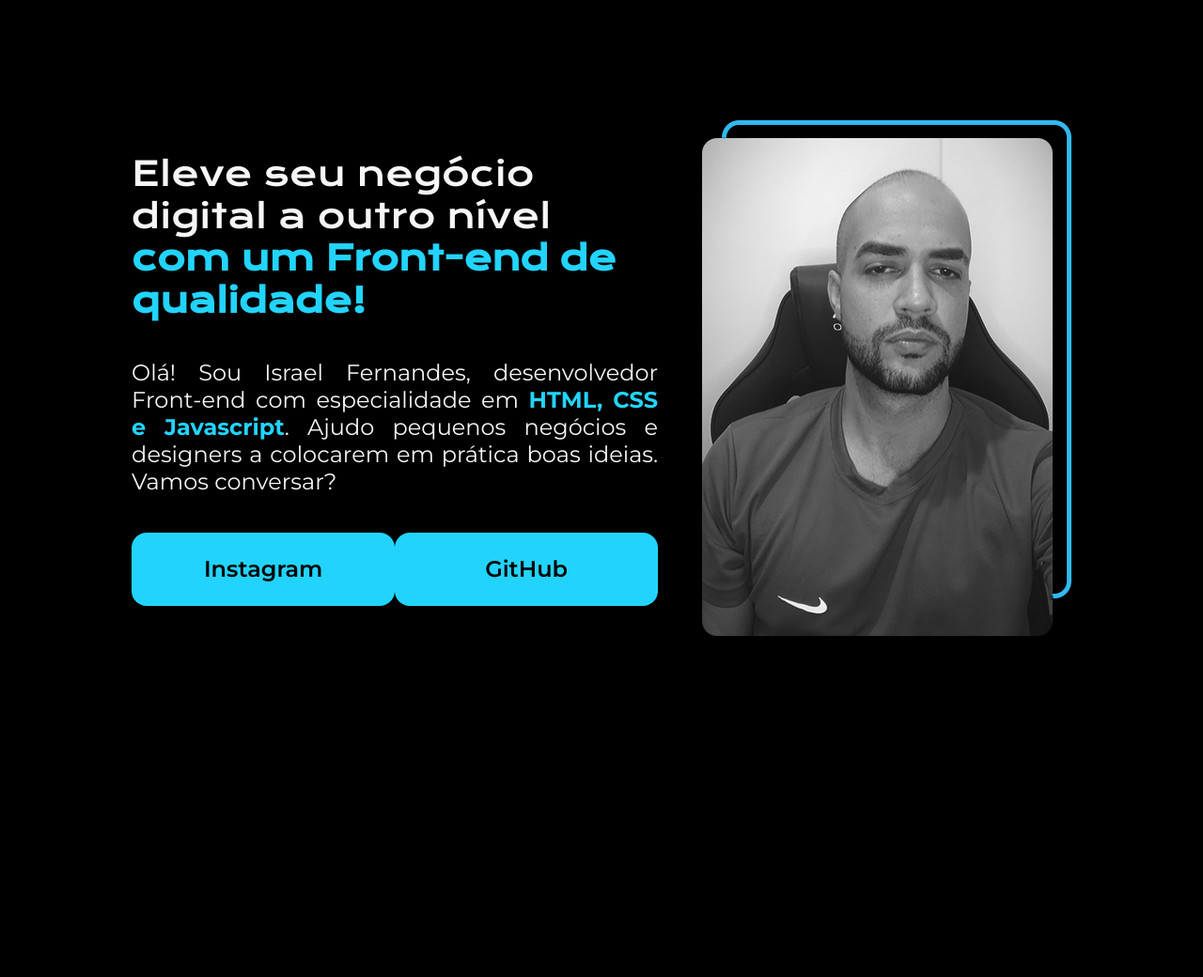
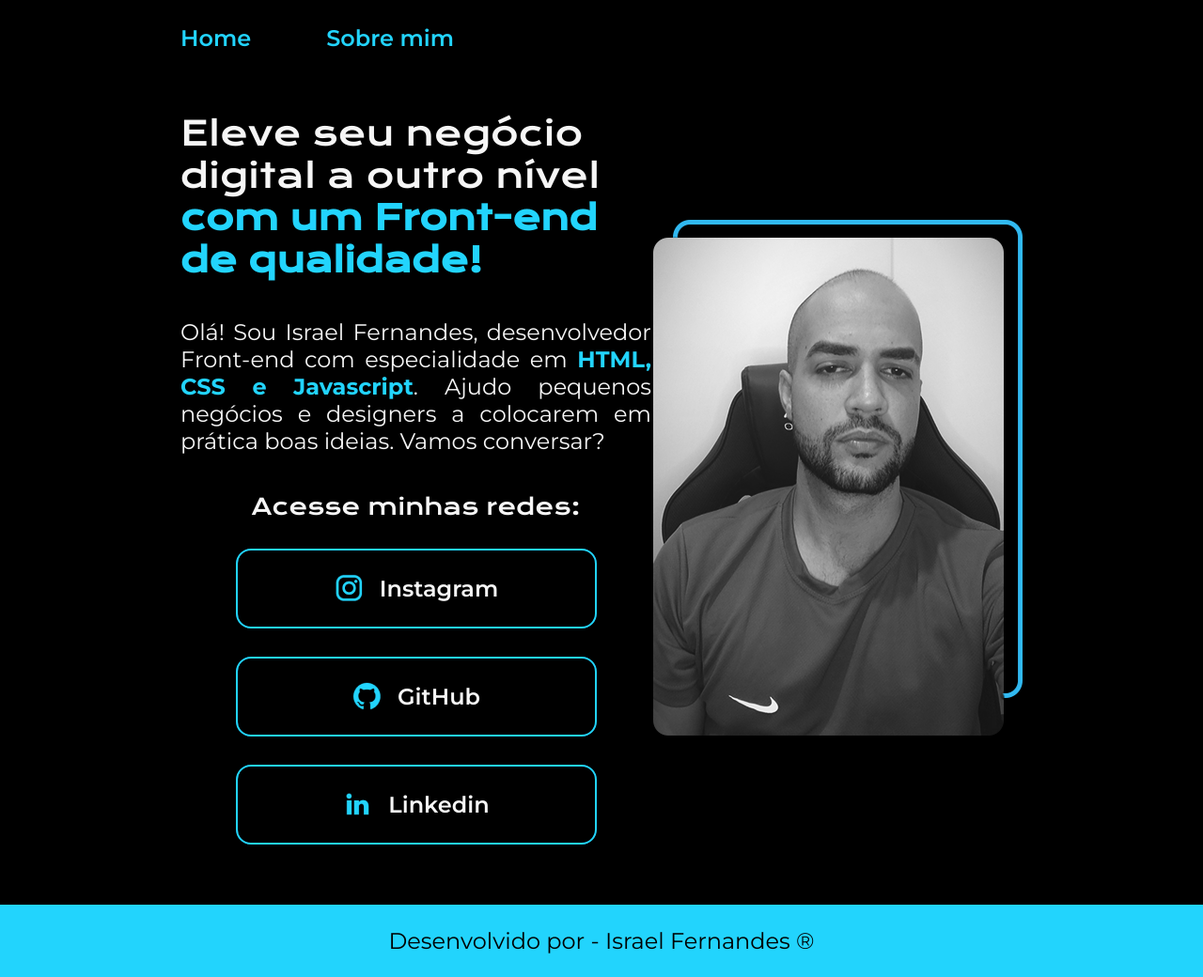
Before and after one commit to Israellgg/portfolio, a plain HTML site: page index.html in a window 1280 px wide. Shown: the whole page at 94% size. Before the commit the page ends 806 px from the top, so only its background shows below. Drawn offline with nearby package versions, Linux system fonts and the light colour scheme.

Commit message:
Adicionado a barra de nabegação home e uma pagina sobre mim, rodapé e novos links de rede social

```diff
--- a/index.html
+++ b/index.html
@@ -4,27 +4,45 @@
     <meta charset="UTF-8">
     <meta name="viewport" content="width=device-width, initial-scale=1.0">
     <link rel="stylesheet" href="style.css">
-    <link rel="shortcut icon" href="assets/list.png" type="image/x-icon">
+    <link rel="shortcut icon" href="assets/worldwide.png" type="image/x-icon">
     <title>Israel Fernandes</title>
 </head>
 <body>
 
-    <header></header>
+    <header class="cabecalho">
+        <nav class="cabecalho__navegacao">
+            <a class="cabecalho__links" href="index.html">Home </a>
+            <a class="cabecalho__links" href="about.html">Sobre mim</a>
+        </nav>
+    </header>
 
     <main class="conteudo">
         <section class="conteudo__secao">
             <h1 class="conteudo__titulo">Eleve seu negócio digital a outro nível <strong class="conteudo__destaque"> com um Front-end de qualidade!</strong></h1>
             <p class="conteudo__paragrafo">Olá! Sou Israel Fernandes, desenvolvedor Front-end com especialidade em <strong class="conteudo__destaque">HTML, CSS e Javascript</strong>. Ajudo pequenos negócios e designers a colocarem em prática boas ideias. Vamos conversar?</p>
             <div class="conteudo__secao__links">
-                <a href="https://www.instagram.com/israelfernandesdev/" class="conteudo__link">Instagram</a>
-                <a href="https://github.com/Meyts?tab=repositories" class="conteudo__link">GitHub</a>
+                <h2 class="conteudo__secao__titulo">Acesse minhas redes:</h2>
+                <a href="https://www.instagram.com/israelfernandesdev/" class="conteudo__link">
+                    <img src="assets/instagram.png" alt="">
+                    Instagram
+                </a>
+                <a href="https://github.com/Meyts?tab=repositories" class="conteudo__link">
+                    <img src="assets/github.png" alt="">
+                    GitHub
+                </a>
+                <a href="https://github.com/Meyts?tab=repositories" class="conteudo__link">
+                    <img src="assets/linkedin.png" alt="">
+                    Linkedin
+                </a>
             </div>
 
         </section>
         <img class="conteudo__imagem" src="assets/fotoprof.png" alt="foto de um desenvolvedor">
     </main>
 
-    <footer></footer>
+    <footer class="rodape">
+        <p class="rodape__paragrafo">Desenvolvido por - Israel Fernandes ® </p>
+    </footer>
 
 </body>
 </html>
--- a/style.css
+++ b/style.css
@@ -26,11 +26,37 @@ body{
     box-sizing: border-box;
 
 }
+
+.cabecalho{
+    padding: 2% 0% 0% 15%;
+}
+
+.cabecalho__navegacao{
+    display: flex;
+    gap: 80px;
+}
+
+.cabecalho__links{
+    text-decoration: none;
+    color: var(--cor-princpal);
+    font-family: var(--fonte-segundaria);
+    font-size: 24px;
+    font-weight: 600;
+}
+
+
 .conteudo{
     display: flex;
-    margin: 10% 15%;
+    padding: 5% 15%;
     align-items: center;
-    justify-content: center;
+    justify-content: space-between;
+}
+
+.sobre__principal{
+    display: flex;
+    padding: 5% 15%;
+    align-items: center;
+    justify-content: space-between;
 }
 
 .conteudo__secao{
@@ -38,7 +64,13 @@ body{
     flex-direction: column;
     gap: 40px;
     width: 600px;
-    margin-right: 5%;
+}
+
+.sobre__secao{
+    display: flex;
+    flex-direction: column;
+    gap: 40px;
+    width: 600px;
 }
 
 .conteudo__titulo  {
@@ -46,8 +78,13 @@ body{
     color: var(--cor-secundaria);
     font-weight: 400;
     font-size: 36px;
+}
 
-
+.sobre__titulo{
+    font-family: var(--fonte-primaria);
+    color: var(--cor-secundaria);
+    font-weight: 400;
+    font-size: 36px;
 }
 
 .conteudo__destaque{
@@ -58,23 +95,61 @@ body{
     font-family: var(--fonte-segundaria);
     font-size: 24px;
     text-align: justify;
+}
 
+.sobre__paragrafo{
+    font-family: var(--fonte-segundaria);
+    font-size: 24px;
+    text-align: justify;
 }
 
 .conteudo__secao__links{
     display: flex;
-    justify-content: space-between;
+    flex-direction: column;
+    align-items: center;
+    gap: 30px;
 }
 
+.conteudo__secao__titulo{
+    font-family: var(--fonte-primaria);
+    font-weight: 400;
+    font-size: 24px;
+
+}
+
+
 .conteudo__link{
+    display: flex;
     font-family: var(--fonte-segundaria);
     font-size: 24px;
     font-weight: 600;
-    color: var(--cor-terciaria);
-    background-color: var(--cor-princpal);
+    color: var(--cor-secundaria);
+    border: 2px solid var(--cor-princpal);
     text-decoration: none;
     padding: 24.5px 0;
-    width: 280px ;
+    width: 380px ;
     text-align: center;
+    justify-content: center;
+    align-items: center;
     border-radius: 16px;
+    gap: 16px;
 }
+
+.conteudo__secao__links :hover{
+    background-color: var(--cor-hover);
+}
+
+.rodape{
+    padding: 24px;
+    background-color: var(--cor-princpal);
+
+
+}
+
+.rodape__paragrafo{
+    text-align: center;
+    color: var(--cor-terciaria);
+    font-family: var(--fonte-segundaria);
+    font-size: 24px;
+    font-weight: 400;
+}
```
Also changed, not shown: about.html (added, +35 -0 lines), assets/airplane.png (added), assets/github.png (added), assets/instagram.png (added), assets/linkedin.png (added), assets/list.png (deleted), assets/worldwide.png (added).
